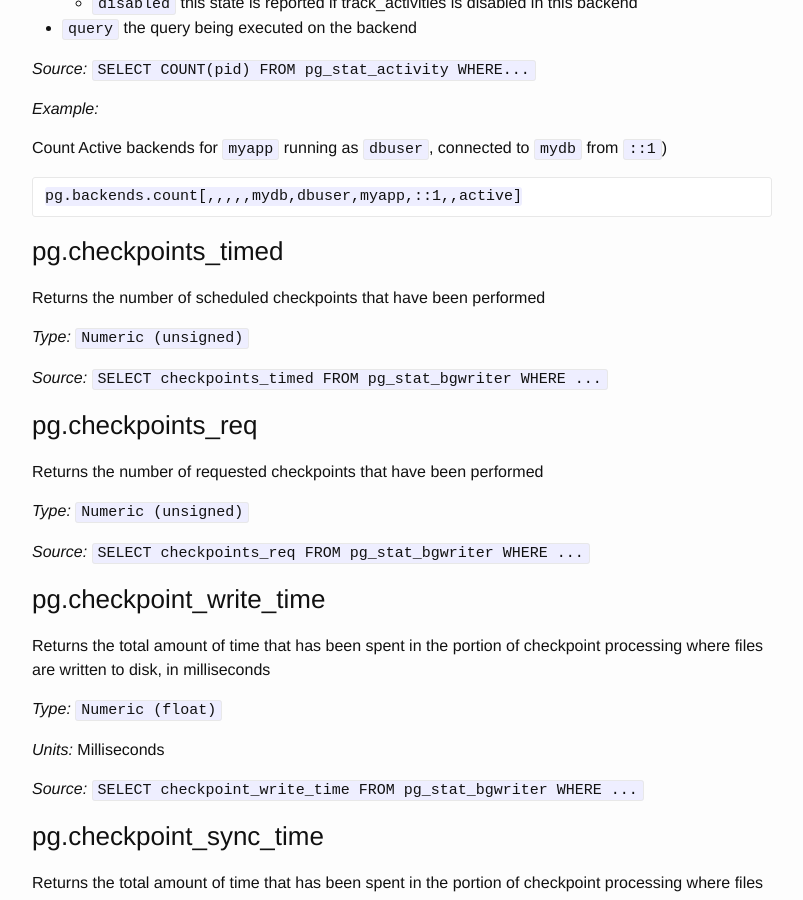
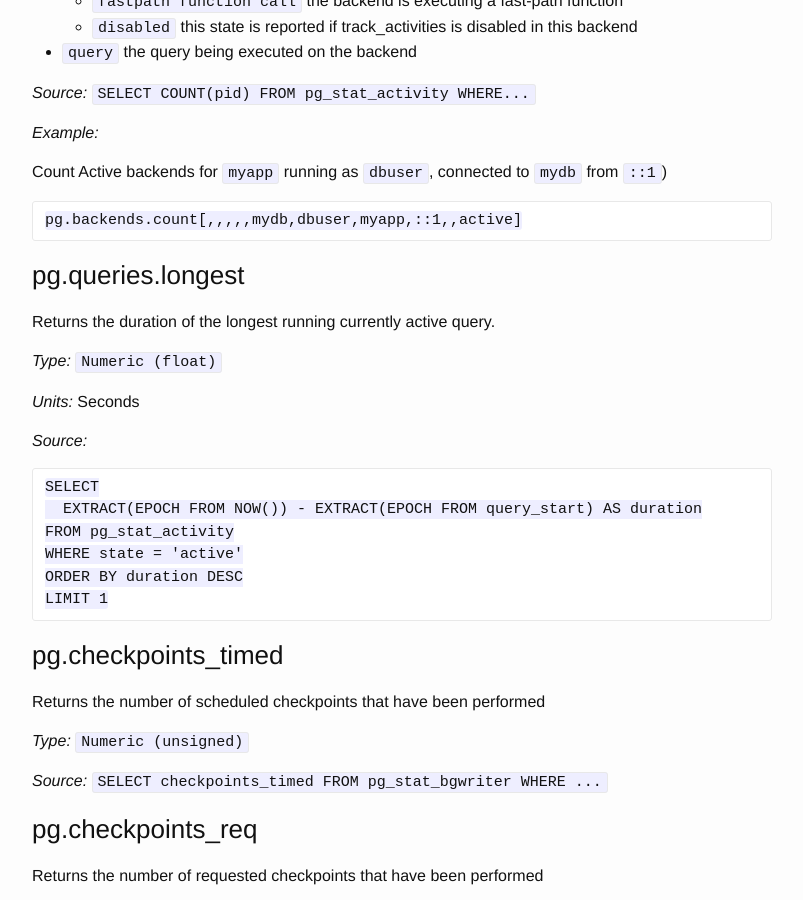
Before and after one commit to zabbix-tools/libzbxpgsql, a Jekyll site: the page built from _docs/server-keys.md, in a window 1280 px wide and 900 px high, scrolled down 2200 px. Shown: the whole window, without its empty margins (238-1041 px from the left). Built offline with Jekyll 4.4.1, drawn with Linux system fonts in a browser that asks for light colours.

Commit message:
Added pg.queries.longest to documentation

```diff
--- a/_docs/server-keys.md
+++ b/_docs/server-keys.md
@@ -14,6 +14,7 @@ than individual assets such as databases and tablespaces.
 * [pg.version](#pgversion)
 * [pg.setting](#pgsetting)
 * [pg.backends.count](#pgbackendscount)
+* [pg.queries.longest](#pgquerieslongest)
 * [pg.checkpoints_timed](#pgcheckpointstimed)
 * [pg.checkpoints_req](#pgcheckpointsreq)
 * [pg.checkpoint_write_time](#pgcheckpointwritetime)
@@ -109,6 +110,24 @@ Count Active backends for `myapp` running as `dbuser`, connected to
 `mydb` from `::1`)
 
     pg.backends.count[,,,,,mydb,dbuser,myapp,::1,,active]
+
+
+### pg.queries.longest
+
+Returns the duration of the longest running currently active query.
+
+*Type:* `Numeric (float)`
+
+*Units:* Seconds
+
+*Source:*
+
+    SELECT
+      EXTRACT(EPOCH FROM NOW()) - EXTRACT(EPOCH FROM query_start) AS duration
+	FROM pg_stat_activity
+	WHERE state = 'active'
+	ORDER BY duration DESC
+	LIMIT 1
 
 
 ### pg.checkpoints_timed
```
